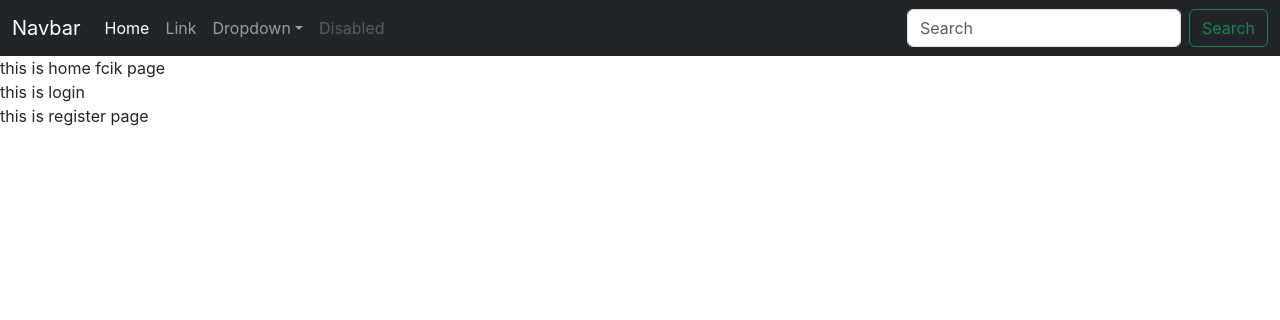
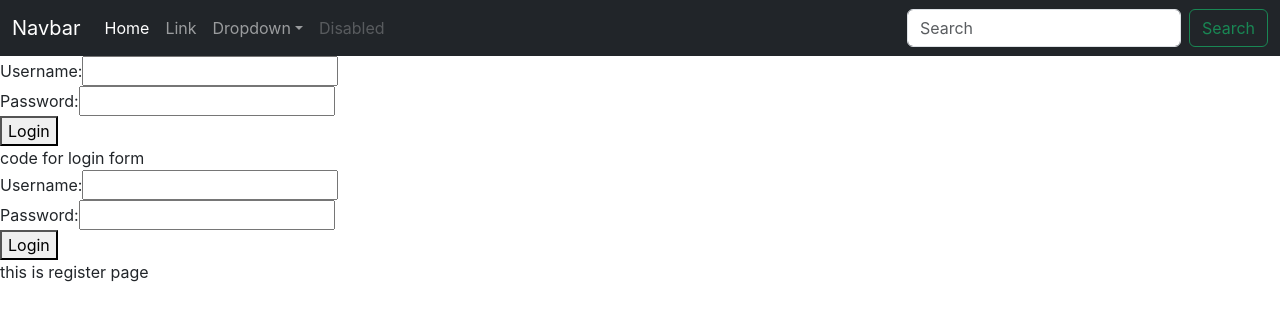
Before and after one commit to ragav880/frontend, a React (Create React App) app: page / in a window 1280 px wide. Shown: the top 320 px of the page. Built offline with nearby package versions, Linux system fonts and the light colour scheme.

Commit message:
the login and home page updated

```diff
--- a/src/pages/Home.jsx
+++ b/src/pages/Home.jsx
@@ -3,7 +3,20 @@ import React from 'react'
 const Home = () => {
   return (
     <div>
-    this is home fcik page
+    <form>
+      <label>
+        Username:
+        <input type="text" name="username" />
+      </label>
+      <br />
+      <label>
+        Password:
+        <input type="password" name="password" />
+      </label>
+      <br />
+      <button type="submit">Login</button>
+    </form>
+
 
     </div>
   )
--- a/src/pages/Login.jsx
+++ b/src/pages/Login.jsx
@@ -3,7 +3,21 @@ import React from 'react'
 const Login = () => {
   return (
     <div>
-      this is login
+      code for login form
+       <form>
+      <label>
+        Username:
+        <input type="text" name="username" />
+      </label>
+      <br />
+      <label>
+        Password:
+        <input type="password" name="password" />
+      </label>
+      <br />
+      <button type="submit">Login</button>
+
+       </form>
     </div>
   )
 }
```
